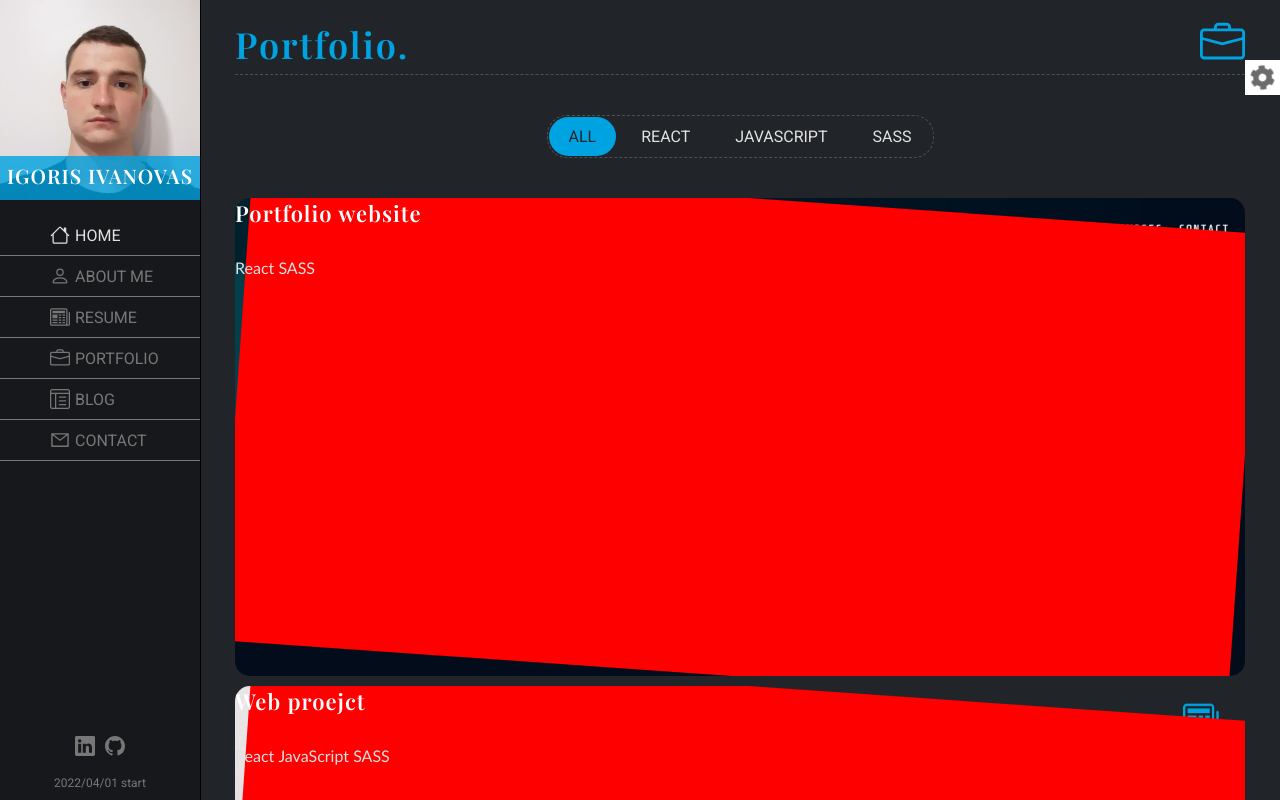
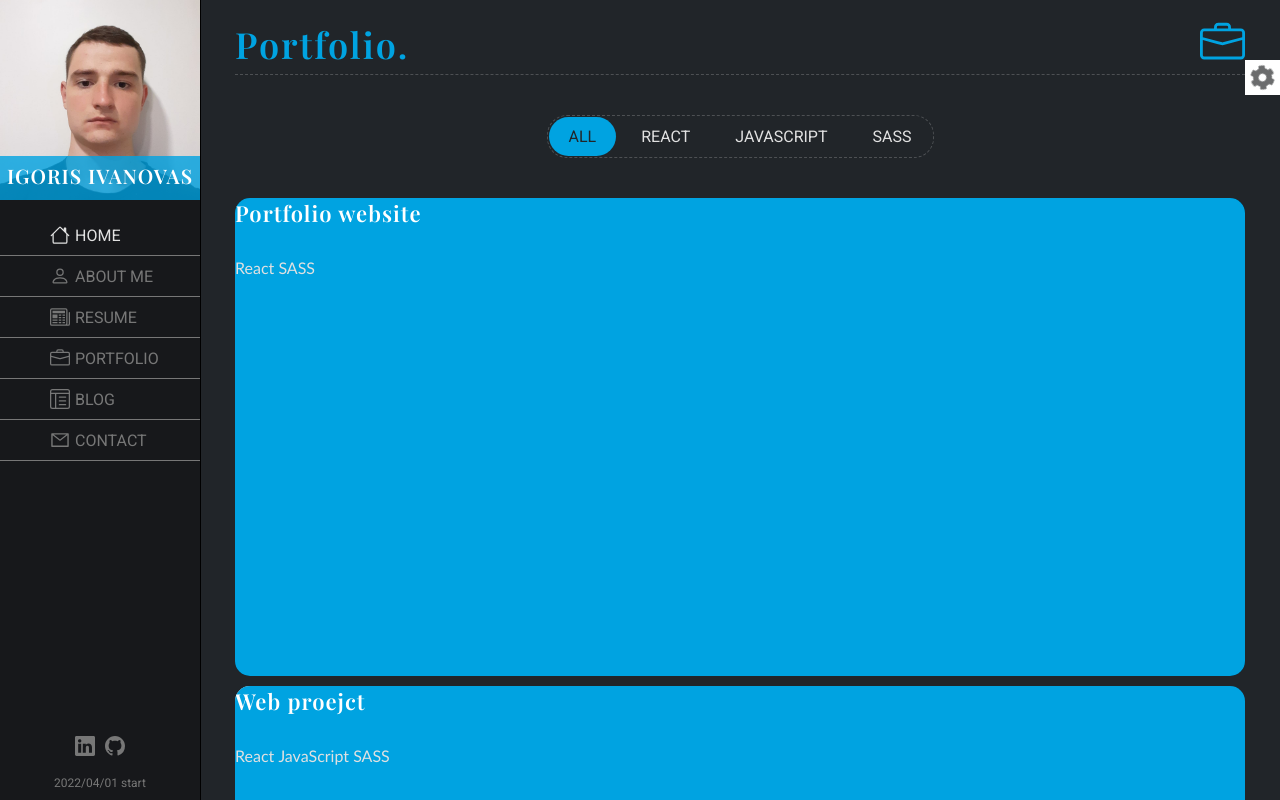
Before and after one commit to igoris12/web-animation-project, a React (Create React App) app: page / in a window 1280 px wide. Built offline with nearby package versions, Linux system fonts and the light colour scheme.

Commit message:
get options color in GallreyItem

```diff
--- a/src/components/Portfolio/GalleryItem.jsx
+++ b/src/components/Portfolio/GalleryItem.jsx
@@ -1,4 +1,5 @@
-import React from 'react';
+import React, { useContext } from 'react';
+import OptionsContext from '../../reducers/OptionsContext';
 import { GrDocumentText, GrImage } from 'react-icons/gr';
 import { BsFillCameraVideoFill } from 'react-icons/bs';
 import portfolio from '../../images/Portfolio/Projects/portfolio.png';
@@ -9,6 +10,8 @@ import simpleForm from '../../images/Portfolio/Projects/simpleForm.png';
 import webProject from '../../images/Portfolio/Projects/webProject.png';
 
 function GalleryItem({ project }) {
+  const { optionsState } = useContext(OptionsContext);
+
   const getImage = (image) => {
     switch (image) {
       case 'portfolio':
@@ -33,10 +36,14 @@ function GalleryItem({ project }) {
         return;
     }
   };
+
   return (
     <div className="galleryItem">
       <img src={getImage(project.img)} alt="Project image" />
-      <span className="hoverEffect" style={{ backgroundColor: 'red' }}></span>
+      <span
+        className="hoverEffect"
+        style={{ backgroundColor: optionsState.color }}
+      ></span>
       <h2 className="sectionSecondaryHeader">{project.title}</h2>
       <span className="tools sectionParagraph ">
         {project.tools.map((data, index) => (
--- a/src/style/Portfolio/GalleryItem.scss
+++ b/src/style/Portfolio/GalleryItem.scss
@@ -15,7 +15,7 @@
         bottom: 0;
         left: 0;
         right: 0;
-        transform: rotate(4deg);
+        // transform: rotate(4deg);
 
     }
 
```
